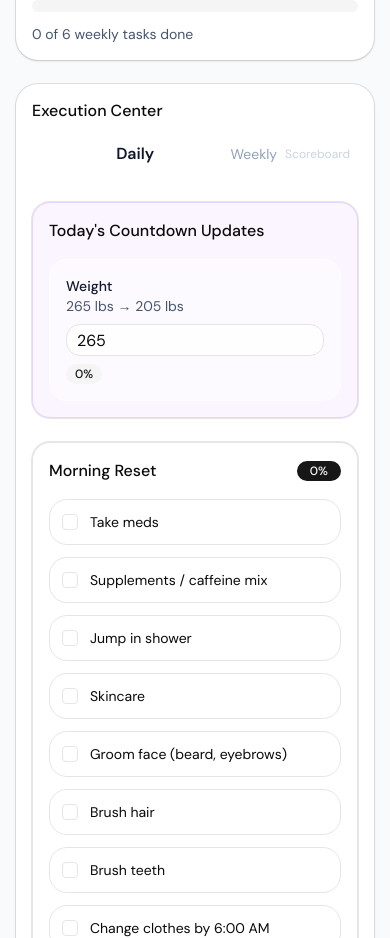
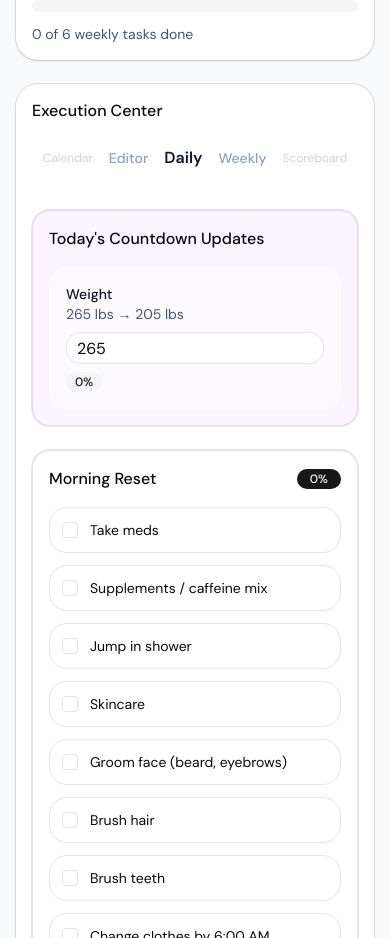
Before and after one commit to TantillaGodzilla/life-reset-tracker, a Next.js app: page / in a window 390 px wide. Shown: the part 800-1738 px from the top of the page. Built offline with nearby package versions, Linux system fonts and the light colour scheme.

Commit message:
Circular carousel tab bar on mobile
- Always shows 5 tabs centered: -2, -1, active, +1, +2
- Wraps around so Editor connects back to Daily on both sides
- Swipe also wraps circularly in both directions

Co-Authored-By: Claude Sonnet 4.6 <noreply@anthropic.com>

```diff
--- a/app/page.jsx
+++ b/app/page.jsx
@@ -1185,11 +1185,12 @@ export default function LifeResetTrackerApp() {
     touchStartYRef.current = null;
     // Ignore if mostly vertical (scrolling) or too short
     if (Math.abs(deltaX) < 60 || Math.abs(deltaY) > Math.abs(deltaX) * 0.6) return;
+    const n = TAB_ORDER.length;
     const currentIndex = TAB_ORDER.indexOf(activeTab);
-    if (deltaX < 0 && currentIndex < TAB_ORDER.length - 1) {
-      setActiveTab(TAB_ORDER[currentIndex + 1]);
-    } else if (deltaX > 0 && currentIndex > 0) {
-      setActiveTab(TAB_ORDER[currentIndex - 1]);
+    if (deltaX < 0) {
+      setActiveTab(TAB_ORDER[(currentIndex + 1) % n]);
+    } else {
+      setActiveTab(TAB_ORDER[((currentIndex - 1) % n + n) % n]);
     }
   };
 
@@ -1334,30 +1335,27 @@ export default function LifeResetTrackerApp() {
                   </TabsList>
                 </div>
 
-                {/* Mobile tab bar */}
-                <div className="md:hidden flex items-center justify-between px-2 py-1">
-                  {(() => {
-                    const idx = TAB_ORDER.indexOf(activeTab);
-                    const labels = { daily: 'Daily', weekly: 'Weekly', scoreboard: 'Scoreboard', calendar: 'Calendar', editor: 'Editor' };
-                    const prev2 = TAB_ORDER[idx - 2];
-                    const prev1 = TAB_ORDER[idx - 1];
-                    const next1 = TAB_ORDER[idx + 1];
-                    const next2 = TAB_ORDER[idx + 2];
-                    return (
-                      <>
-                        <div className="flex items-center gap-2">
-                          {prev2 && <button onClick={() => setActiveTab(prev2)} className="text-xs text-slate-300 transition-all">{labels[prev2]}</button>}
-                          {prev1 && <button onClick={() => setActiveTab(prev1)} className="text-sm text-slate-400 transition-all">{labels[prev1]}</button>}
-                        </div>
-                        <span className="text-base font-semibold text-slate-900">{labels[activeTab]}</span>
-                        <div className="flex items-center gap-2">
-                          {next1 && <button onClick={() => setActiveTab(next1)} className="text-sm text-slate-400 transition-all">{labels[next1]}</button>}
-                          {next2 && <button onClick={() => setActiveTab(next2)} className="text-xs text-slate-300 transition-all">{labels[next2]}</button>}
-                        </div>
-                      </>
-                    );
-                  })()}
-                </div>
+                {/* Mobile carousel tab bar */}
+                {(() => {
+                  const TAB_LABELS = { daily: 'Daily', weekly: 'Weekly', scoreboard: 'Scoreboard', calendar: 'Calendar', editor: 'Editor' };
+                  const n = TAB_ORDER.length;
+                  const idx = TAB_ORDER.indexOf(activeTab);
+                  const getTab = (offset) => TAB_ORDER[((idx + offset) % n + n) % n];
+                  return (
+                    <div className="md:hidden flex items-center justify-center gap-4 py-2 overflow-hidden">
+                      {[-2, -1, 0, 1, 2].map((offset) => {
+                        const tab = getTab(offset);
+                        const isActive = offset === 0;
+                        const sizeClass = isActive ? 'text-base font-semibold text-slate-900' : Math.abs(offset) === 1 ? 'text-sm font-medium text-slate-400' : 'text-xs text-slate-300';
+                        return (
+                          <button key={offset} onClick={() => setActiveTab(tab)} className={`transition-all shrink-0 ${sizeClass}`}>
+                            {TAB_LABELS[tab]}
+                          </button>
+                        );
+                      })}
+                    </div>
+                  );
+                })()}
 
                 <div onTouchStart={handleTabTouchStart} onTouchEnd={handleTabTouchEnd}>
                 <TabsContent value="daily" className="mt-6 space-y-6">
```
